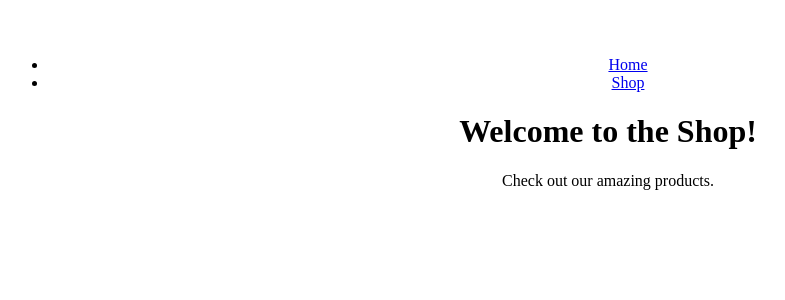
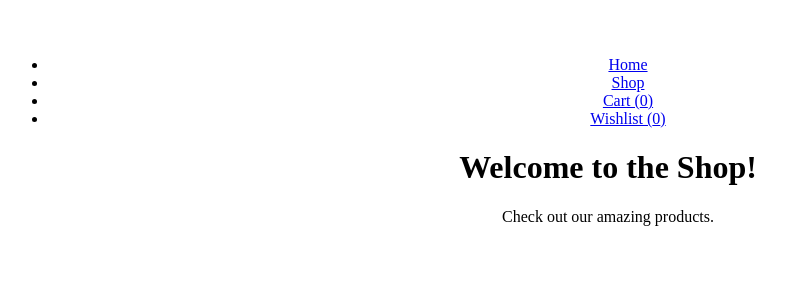
Before and after one commit to Ayush-Tak/shopping-cart, a React (Vite) app: page / in a window 1280 px wide. Shown: the top 300 px of the page, without its empty margins (32-817 px from the left). Built offline with nearby package versions, Linux system fonts and the light colour scheme.

Commit message:
cartcount, wishlistcount, links to carts and wishlist page

```diff
--- a/src/components/Navbar.jsx
+++ b/src/components/Navbar.jsx
@@ -1,6 +1,6 @@
 import {Link} from 'react-router-dom';
 
-function Navbar(){
+function Navbar({cartCount, wishlistCount}) {
     return (
         <nav>
             <ul>
@@ -10,6 +10,12 @@ function Navbar(){
                 <li>
                     <Link to="/shop">Shop</Link>
                 </li>
+                <li>
+                    <Link to="/cart">Cart ({cartCount})</Link>
+                </li>
+                <li>
+                    <Link to="/wishlist">Wishlist ({wishlistCount})</Link>
+                </li>
             </ul>
         </nav>
     );
```
